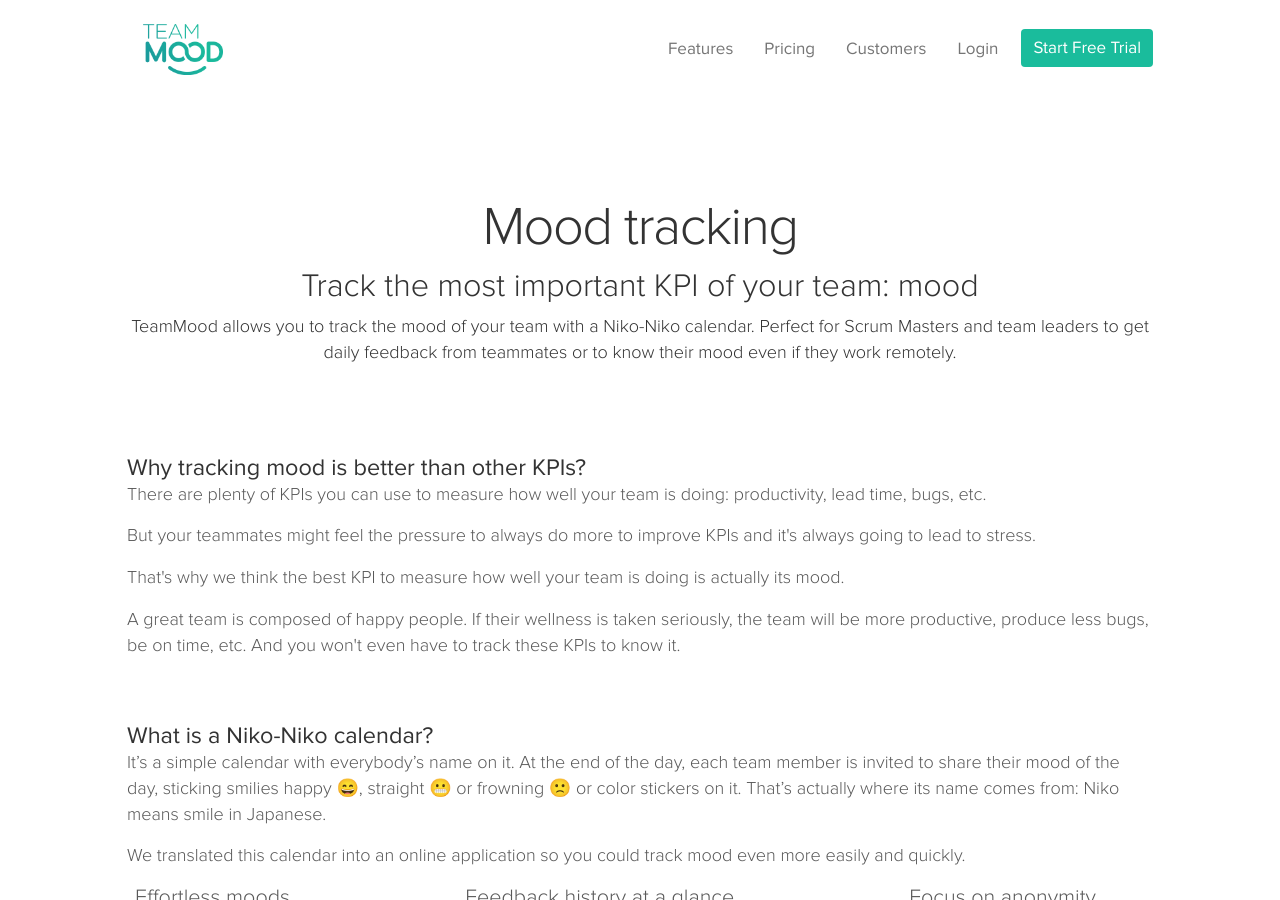
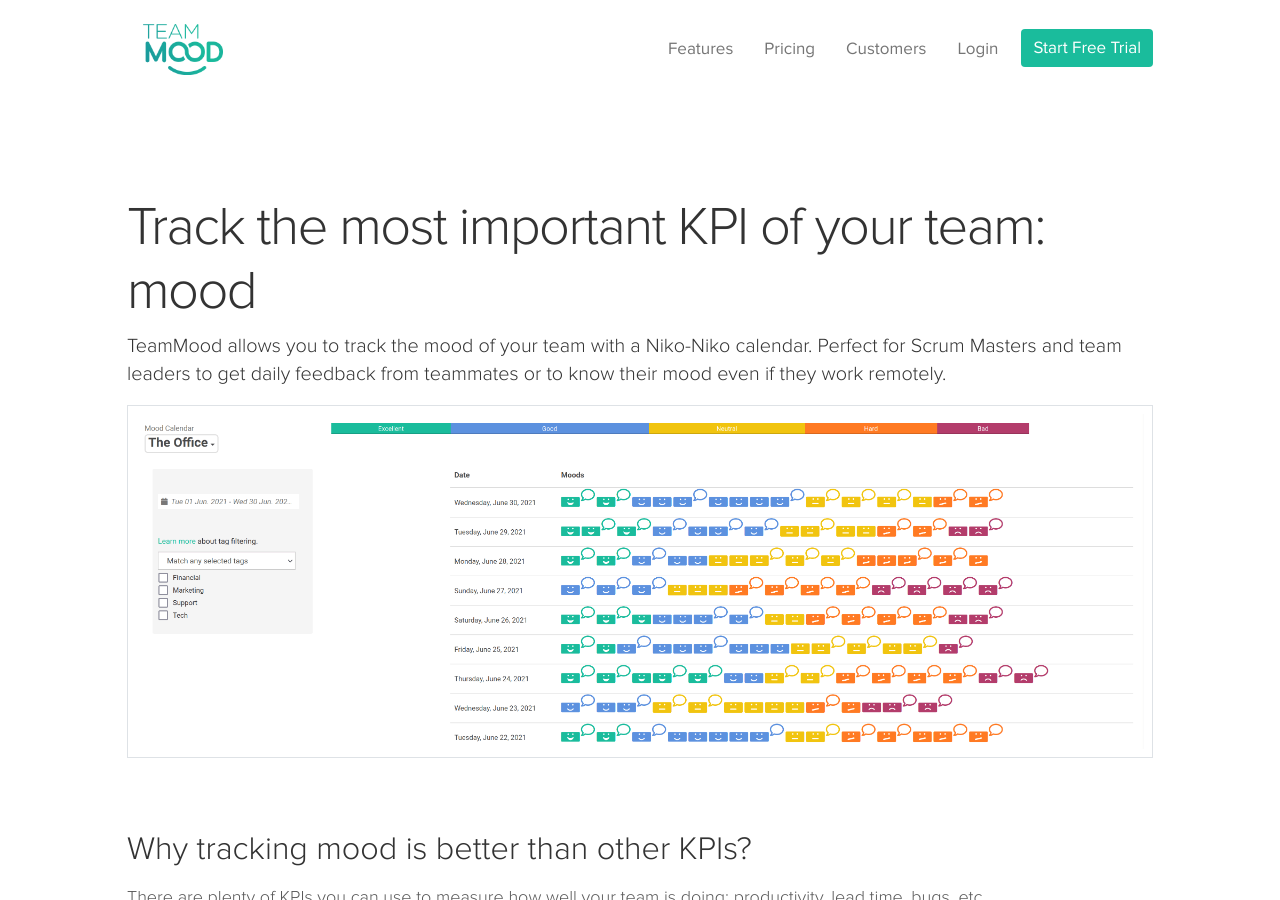
Before and after one commit to TeamMood/landing-page, a Jekyll site: the page built from en/mood-tracking/index.html, in a window 1280 px wide and 900 px high. Built offline with Jekyll 4.4.1, drawn with Linux system fonts in a browser that asks for light colours; nearby versions of some CDN libraries; some of the changed text lies outside the part shown.

Commit message:
update mood-tracking page

```diff
--- a/en/easy-to-use/index.html
+++ b/en/easy-to-use/index.html
@@ -75,6 +75,5 @@
                 <img class="img-fluid" src="/images/integrations/teammood-integrations.png" alt="">
             </div>
         </div>
-
     </section>
 </div>
--- a/en/mood-tracking/index.html
+++ b/en/mood-tracking/index.html
@@ -4,14 +4,14 @@
 ---
 
 <div class="container">
-    <div class="front-header text-center mt-5 mb-4 pb-4 pt-5">
-        <h1>Mood tracking</h1>
-        <h2>Track the most important KPI of your team: mood</h2>
-        <p>TeamMood allows you to track the mood of your team with a Niko-Niko calendar. Perfect for Scrum Masters and team leaders to get daily feedback from teammates or to know their mood even if they work remotely.</p>
-    </div>
+    <section class="front-header mt-5 mb-4 pb-4 pt-5">
+        <h1>Track the most important KPI of your team: mood</h1>
+        <p class="homepage-subtitle">TeamMood allows you to track the mood of your team with a Niko-Niko calendar. Perfect for Scrum Masters and team leaders to get daily feedback from teammates or to know their mood even if they work remotely.</p>
+        <img class="border p-2" src="/images/homepage/screenshot/screenshot1.png" alt="TeamMood - niko-niko calendar">
+    </section>
 
     <section class="py-4">
-        <h3>Why tracking mood is better than other KPIs?</h3>
+        <h2 class="mb-3">Why tracking mood is better than other KPIs?</h2>
         <p>There are plenty of KPIs you can use to measure how well your team is doing: productivity, lead time, bugs, etc.</p>
         <p>But your teammates might feel the pressure to always do more to improve KPIs and it's always going to lead to stress.</p>
         <p>That's why we think the best KPI to measure how well your team is doing is actually its mood.</p>
@@ -19,88 +19,120 @@
     </section>
 
     <section class="py-4">
-        <h3>What is a Niko-Niko calendar?</h3>
+        <h2 class="mb-3">What is a Niko-Niko calendar?</h2>
         <p>It’s a simple calendar with everybody’s name on it. At the end of the day, each team member is invited to share their mood of the day, sticking smilies happy 😄, straight 😬 or frowning 🙁 or color stickers on it. That’s actually where its name comes from: Niko means smile in Japanese.</p>
         <p>We translated this calendar into an online application so you could track mood even more easily and quickly.</p>
-        <div class="d-md-flex">
-            <article class="px-2">
-                <h4>Effortless moods</h4>
+        <div class="d-md-grid py-2">
+            <article>
+                <img class="img-fluid icon-image mb-2" src="/images/homepage/icon/smile.svg" alt="">
+                <h3>Effortless moods</h3>
                 <p>Writing a comment every day can quickly become boring for your teammates. With moods, a single click allows you to get useful information on their wellness and keep boredom out for longer.</p>
             </article>
-            <article class="px-2">
-                <h4>Feedback history at a glance</h4>
+            <article>
+                <img class="img-fluid icon-image mb-2" src="/images/homepage/icon/history.svg" alt="">
+                <h3>Feedback history at a glance</h3>
                 <p>You need a clean and clear overview to quickly see the mood of your team. That's why we made a special view based on niko-niko calendar and Agile retrospective practices so you can track moods in just one moment and see how wellness improves over time.</p>
             </article>
-            <article class="px-2">
-                <h4>Focus on anonymity</h4>
+            <article>
+                <img class="img-fluid icon-image mb-2" src="/images/homepage/icon/anonymity.svg" alt="">
+                <h3>Focus on anonymity</h3>
                 <p>It's next to impossible to get honest feedback from teammates if what they say is identifiable. Feedback in TeamMood is completely anonymous.</p>
             </article>
         </div>
     </section>
 
     <section class="py-4">
-        <h3>Proactive team management</h3>
-        <p>For happy teammates, being a proactive leader is essential. But without enough insights it's practically impossible. In order to avoid conflicts and integrate new members to the team, you must put in place the right tools to be able to solve issues as soon as they emerge.</p>
-        <div class="d-md-flex">
-            <article class="px-2">
-                <h4>Get answers with analytics</h4>
+        <h2>Proactive team management</h2>
+        <p class="homepage-subtitle">For happy teammates, being a proactive leader is essential. But without enough insights it's practically impossible. In order to avoid conflicts and integrate new members to the team, you must put in place the right tools to be able to solve issues as soon as they emerge.</p>
+
+        <div class="row d-md-flex align-items-center">
+            <div class="col-md-7">
+                <article>
+                    <img class="img-fluid icon-image mb-2" src="/images/homepage/icon/analytics.svg" alt="">
+                    <h3>Get answers with analytics</h3>
                     <p>The problem with generic tools like whiteboards is the lack of analytics. TeamMood is opinionated to help you be more proactive in managing your team. Get the right analytics, zero configuration required.</p>
                 </article>
-            <article class="px-2">
-                <h4>Dive deeper with segmentation</h4>
+                <article>
+                    <img class="img-fluid icon-image mb-2" src="/images/homepage/icon/segment.svg" alt="">
+                    <h3>Dive deeper with segmentation</h3>
                     <p>Analytics for multiple teams can become hard to decode. That's why you can segment data to get the most accurate analytics for a given situation and handle it quickly.</p>
                 </article>
-            <article class="px-2">
-                <h4>Guide to leadership (coming soon)</h4>
+                <article>
+                    <img class="img-fluid icon-image mb-2" src="/images/homepage/icon/guide.svg" alt="">
+                    <h3>Guide to leadership (coming soon)</h3>
                     <p>Tools will never replace management skills. But you might face problems you never experienced before and don't know how to react. We gathered all the situations you might face and the actions you need to take in a guide freely available to everyone.</p>
                 </article>
+            </div>
+
+            <div class="col-md-5">
+                <figure class="text-center border p-2">
+                    <figcaption class="text-center fw-bold">Mood Distribution By Day</figcaption>
+                    <img class="img-fluid" src="/images/homepage/screenshot/screenshot3.png" alt="TeamMood - analytics">
+                </figure>
+            </div>
         </div>
     </section>
 
     <section class="py-4">
-        <h3>Remote management with confidence</h3>
-        <p>Many of us had to adapt to working remotely and changing habits takes a while and is rarely smooth. TeamMood helps you overcome issues that come up when working from home because it helps communication between you and your teammates. This way you can work remotely with confidence!</p>
-        <div class="d-md-flex">
-            <article class="px-2">
-                <h4>Timezones are supported</h4>
+        <h2 class="mb-3">Remote management with confidence</h2>
+        <p class="homepage-subtitle">Many of us had to adapt to working remotely and changing habits takes a while and is rarely smooth. TeamMood helps you overcome issues that come up when working from home because it helps communication between you and your teammates. This way you can work remotely with confidence!</p>
+
+        <div class="row d-md-flex align-items-center">
+            <div class="col-md-5">
+                <img class="img-fluid border p-2" src="/images/homepage/screenshot/screenshot4.png" alt="TeamMood - get insight you team health">
+            </div>
+
+            <div class="col-md-7">
+                <article>
+                    <img class="img-fluid icon-image mb-2" src="/images/homepage/icon/timezones.svg" alt="">
+                    <h3>Timezones are supported</h3>
                     <p>Your teammates are spread all around the world? We manage timezones, so people get notified at the right time.</p>
                 </article>
-            <article class="px-2">
-                <h4>Manage multiple teams</h4>
+                <article>
+                    <img class="img-fluid icon-image mb-2" src="/images/homepage/icon/teams.svg" alt="">
+                    <h3>Manage multiple teams</h3>
                     <p>Create as many teams as you want and track their moods and feedback easily. We built all the tools you need to make the process effortless.</p>
                 </article>
-            <article class="px-2">
-                <h4>Easy segmentation with tags</h4>
+                <article>
+                    <img class="img-fluid icon-image mb-2" src="/images/homepage/icon/tags.svg" alt="">
+                    <h3>Easy segmentation with tags</h3>
                     <p>Tag members of a team to add information like location that will be useful for more accurate analytics and segmentation.</p>
                 </article>
+            </div>
         </div>
     </section>
 
     <section class="py-4">
-        <h3>All your needs are covered</h3>
+        <h2 class="mb-3">All your needs are covered</h2>
         <div class="d-md-grid">
-            <article class="px-2">
-                <h4>Integrations</h4>
+            <article>
+                <img class="img-fluid icon-image mb-2" src="/images/homepage/icon/integrations.svg" alt="">
+                <h3>Integrations</h3>
                 <p>Nowadays, you use a lot of tools and adding a new one to the stack needs to be a careful choice. TeamMood seamlessly integrates with your existing tools (Slack, Teams, and more) to help you increase usage right where your teammates are.</p>
             </article>
-            <article class="px-2">
-                <h4>Optional written feedback</h4>
+            <article>
+                <img class="img-fluid icon-image mb-2" src="/images/homepage/icon/comment.svg" alt="">
+                <h3>Optional written feedback</h3>
                 <p>Your teammates still have the ability to write comments in addition to moods but it's optional. This way you increase usage from your teammates and you will get more useful comments and less noise.</p>
             </article>
-            <article class="px-2">
-                <h4>Customer success</h4>
+            <article>
+                <img class="img-fluid icon-image mb-2" src="/images/homepage/icon/success.svg" alt="">
+                <h3>Customer success</h3>
                 <p>We care about your success as a team leader and our support is here to help you in your experience with TeamMood if you ever need it.</p>
             </article>
-            <article class="px-2">
-                <h4>Team empowerment</h4>
+            <article>
+                <img class="img-fluid icon-image mb-2" src="/images/homepage/icon/empowerment.svg" alt="">
+                <h3>Team empowerment</h3>
                 <p>TeamMood gives you all the tools to lead efficiently your team and empower them to express themselves in a safe environment.</p>
             </article>
-            <article class="px-2">
-                <h4>Meeting facilitation</h4>
+            <article>
+                <img class="img-fluid icon-image mb-2" src="/images/homepage/icon/meeting.svg" alt="">
+                <h3>Meeting facilitation</h3>
                 <p>With daily feedback, you will be able to stop never-ending meetings and resolves issues as they arise before they derail your meetings.</p>
             </article>
-            <article class="px-2">
-                <h4>Security</h4>
+            <article>
+                <img class="img-fluid icon-image mb-2" src="/images/homepage/icon/security.svg" alt="">
+                <h3>Security</h3>
                 <p>Don't be afraid to store sensitive data they are encrypted all the way. Plus, TeamMood is enterprise ready with SAML based SSO.</p>
             </article>
         </div>
```
Also changed, not shown: en/anonymous-feedback/index.html (+9 -9 lines). Lines whose indentation alone changed are shown as unchanged.
